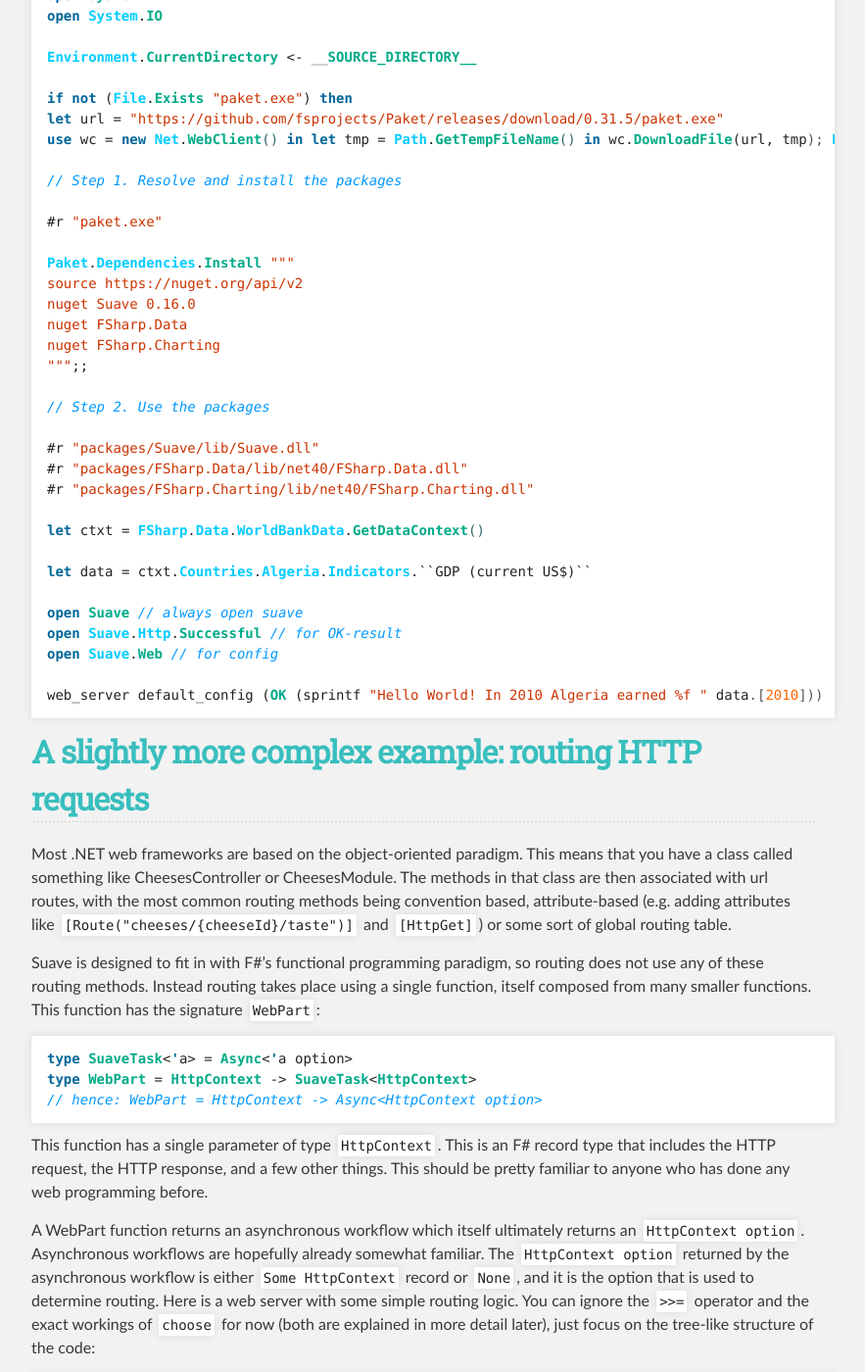
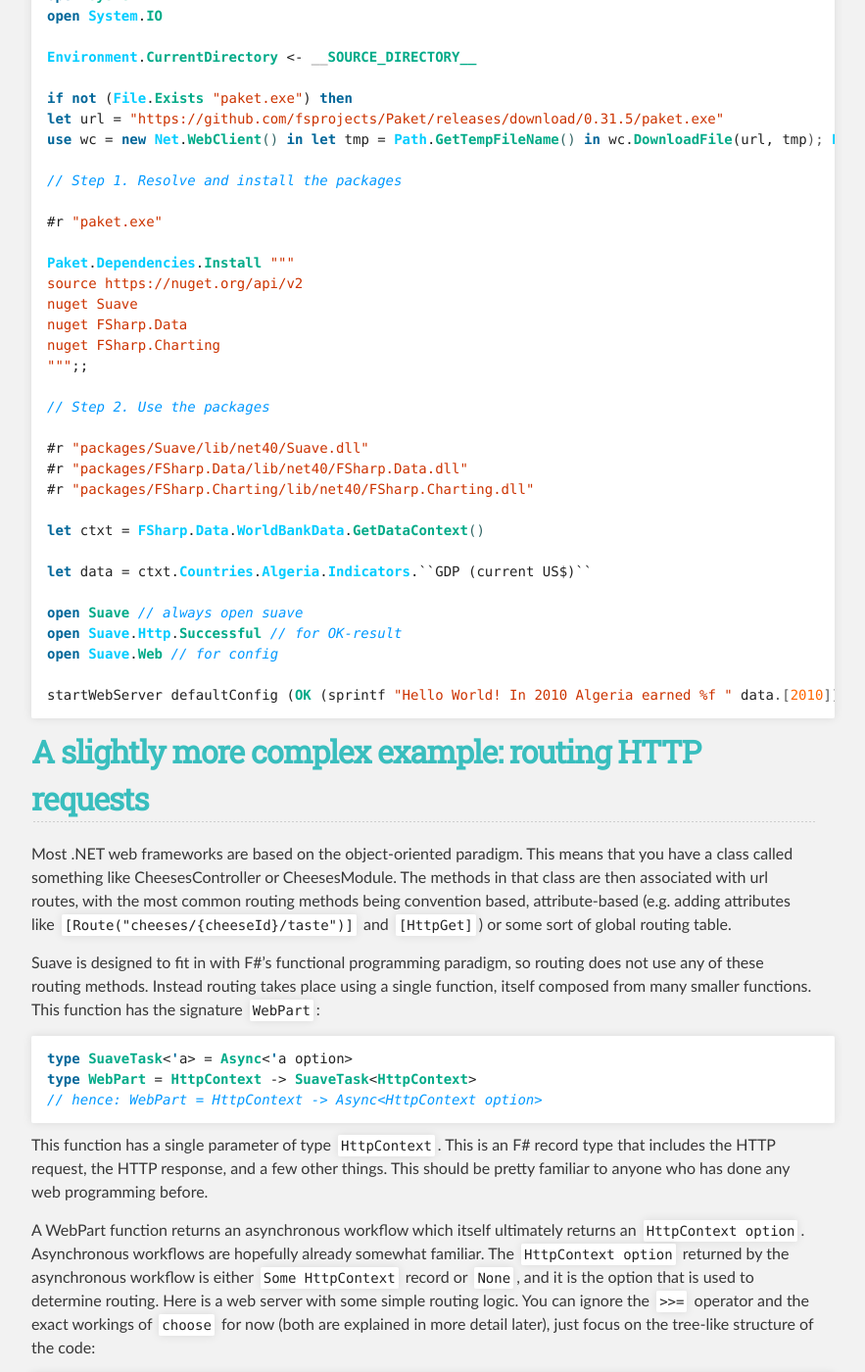
Before and after one commit to SuaveIO/suave, a Jekyll site: the page built from index.md, in a window 1280 px wide and 1400 px high, scrolled down 1993 px. Shown: the whole window at 98% size, without its empty margins (208-1091 px from the left). Built offline with Jekyll 4.4.1, drawn with Linux system fonts in a browser that asks for light colours; some of the changed text lies outside the part shown.

Commit message:
Update content.md
Fix underscores

```diff
--- a/_includes/content.md
+++ b/_includes/content.md
@@ -86,14 +86,14 @@
 
 Paket.Dependencies.Install """
 source https://nuget.org/api/v2
-nuget Suave 0.16.0
+nuget Suave
 nuget FSharp.Data
 nuget FSharp.Charting
 """;;
 
 // Step 2. Use the packages
 
-#r "packages/Suave/lib/Suave.dll"
+#r "packages/Suave/lib/net40/Suave.dll"
 #r "packages/FSharp.Data/lib/net40/FSharp.Data.dll"
 #r "packages/FSharp.Charting/lib/net40/FSharp.Charting.dll"
 
@@ -105,7 +105,7 @@
 open Suave.Http.Successful // for OK-result
 open Suave.Web // for config
 
-web_server default_config (OK (sprintf "Hello World! In 2010 Algeria earned %f " data.[2010]))
+startWebServer defaultConfig (OK (sprintf "Hello World! In 2010 Algeria earned %f " data.[2010]))
 {% endhighlight %}
 
 A slightly more complex example: routing HTTP requests
```
Also changed, not shown: other parts of _includes/content.md (+4 -4 lines).
